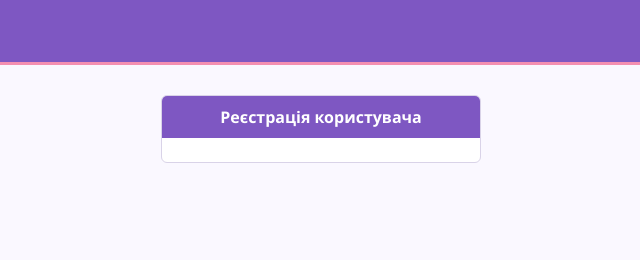
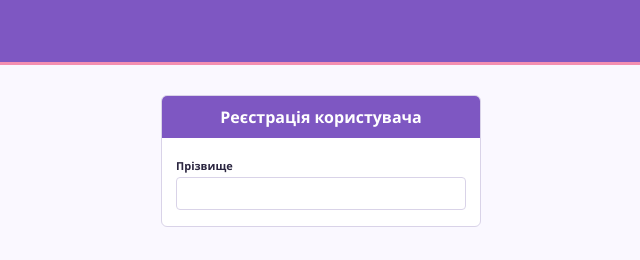
Before and after one commit to nrelvx/lab10_web, a plain HTML site: page register.htm in a window 1280 px wide. Shown: the top 260 px of the page, 319-959 px from the left. Drawn offline with Linux system fonts and the light colour scheme.

Commit message:
Додано поле Прізвище (input text)

```diff
--- a/register.htm
+++ b/register.htm
@@ -19,7 +19,8 @@
     <div class="form-box">
       <h2>Реєстрація користувача</h2>
       <form action="#" method="post">
-        <!-- ТУТ БУДУТЬ ПОЛЯ -->
+        <label for="surname">Прізвище</label>
+        <input type="text" id="surname" name="surname">
       </form>
     </div>
   </main>
```
